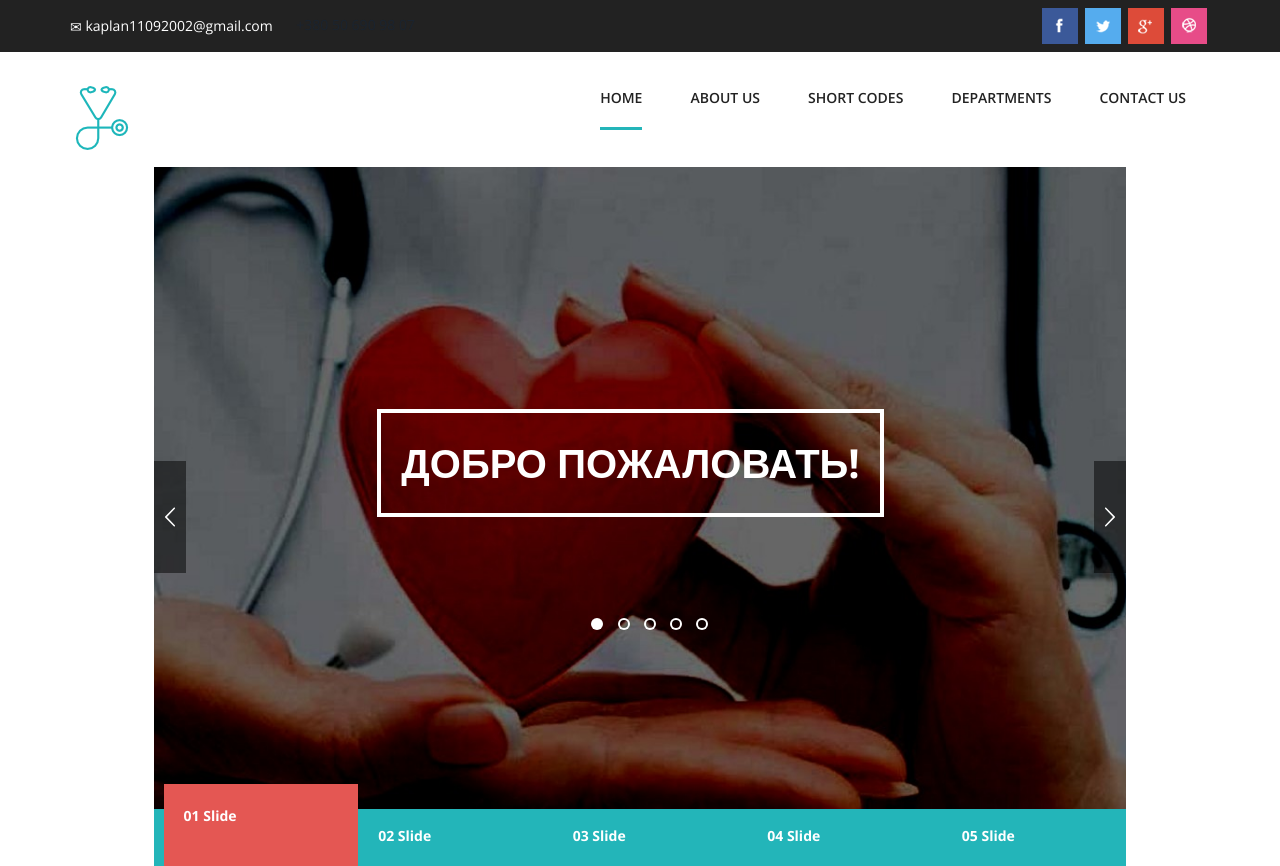
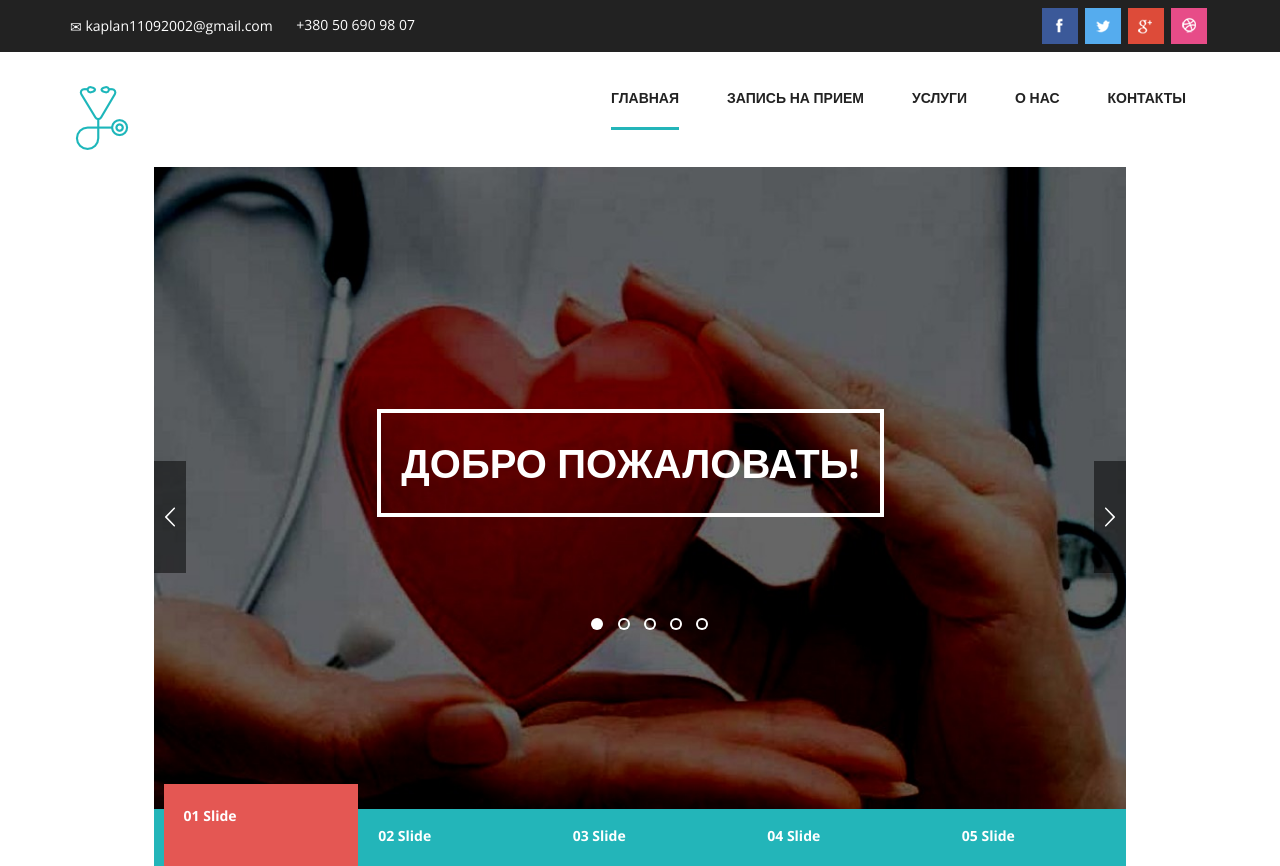
Before and after one commit to IlyaKaplan2002/clinic-ald, a Django app: page / in a window 1280 px wide. Shown: the top 866 px of the page. Run offline with Django 3.2, Linux system fonts and the light colour scheme; some libraries are stand-ins or nearby versions; some web fonts are replaced.

```diff
--- a/main/templates/index.html
+++ b/main/templates/index.html
@@ -44,7 +44,7 @@ Smartphone Compatible web template, free webdesigns for Nokia, Samsung, LG, Sony
 			<div class="header-strip">
 			   <div class="container">
 				<p class="location"><span class="glyphicon glyphicon-envelope" aria-hidden="true"></span> <a href="mailto:kaplan11092002@gmail.com">kaplan11092002@gmail.com</a></p>
-				<p class="phonenum"><span class="glyphicon glyphicon-earphone" aria-hidden="true"></span><a href="tel:+380506909807">+380 50 690 98 07</a></p>
+				<p class="phonenum"><span class="glyphicon glyphicon-earphone" aria-hidden="true"></span><a style="color: white;" href="tel:+380506909807">+380 50 690 98 07</a></p>
 				<div class="social-icons">
 					<ul>
 						<li><a href="#"><i class="facebook"> </i></a></li>
@@ -101,11 +101,11 @@ Smartphone Compatible web template, free webdesigns for Nokia, Samsung, LG, Sony
 						  <div class="top-menu">
 							<nav class="menu menu--francisco">
 									<ul class="nav navbar-nav menu__list">
-										<li class="menu__item menu__item--current"><a href="index.html" class="menu__link"><span class="menu__helper">Home</span></a></li>
-										<li class="menu__item"><a href="about.html" class="menu__link"><span class="menu__helper">About Us</span></a></li>
-										<li class="menu__item"><a href="typography.html" class="menu__link"><span class="menu__helper">Short Codes</span></a></li>
-										<li class="menu__item"><a href="gallery.html" class="menu__link"><span class="menu__helper">Departments</span></a></li>
-										<li class="menu__item"><a href="contact.html" class="menu__link"><span class="menu__helper">Contact Us</span></a></li>
+										<li class="menu__item menu__item--current"><a href="index.html" class="menu__link"><span class="menu__helper">Главная</span></a></li>
+										<li class="menu__item"><a href="about.html" class="menu__link"><span class="menu__helper">Запись на прием</span></a></li>
+										<li class="menu__item"><a href="typography.html" class="menu__link"><span class="menu__helper">Услуги</span></a></li>
+										<li class="menu__item"><a href="gallery.html" class="menu__link"><span class="menu__helper">О нас</span></a></li>
+										<li class="menu__item"><a href="contact.html" class="menu__link"><span class="menu__helper">Контакты</span></a></li>
 									</ul>
 								</nav>
 							</div>
@@ -432,7 +432,7 @@ Smartphone Compatible web template, free webdesigns for Nokia, Samsung, LG, Sony
    </div>
 		<!--//team-->
 			<!---news-->
-						<div class="review-slider">
+						<!-- <div class="review-slider">
 		<div class="sub-hd">
 						<h3 class="tittle">OUR LATEST <span>NEWS</span></h3>
 					</div>
@@ -562,7 +562,7 @@ Smartphone Compatible web template, free webdesigns for Nokia, Samsung, LG, Sony
 							});
 						</script>
 						<script type="text/javascript" src="{% static 'js/jquery.flexisel.js' %}"></script>
-				</div>
+				</div>		 -->
    <!--//news-->
    <div class="bottom">
 		<div class="container">
```
